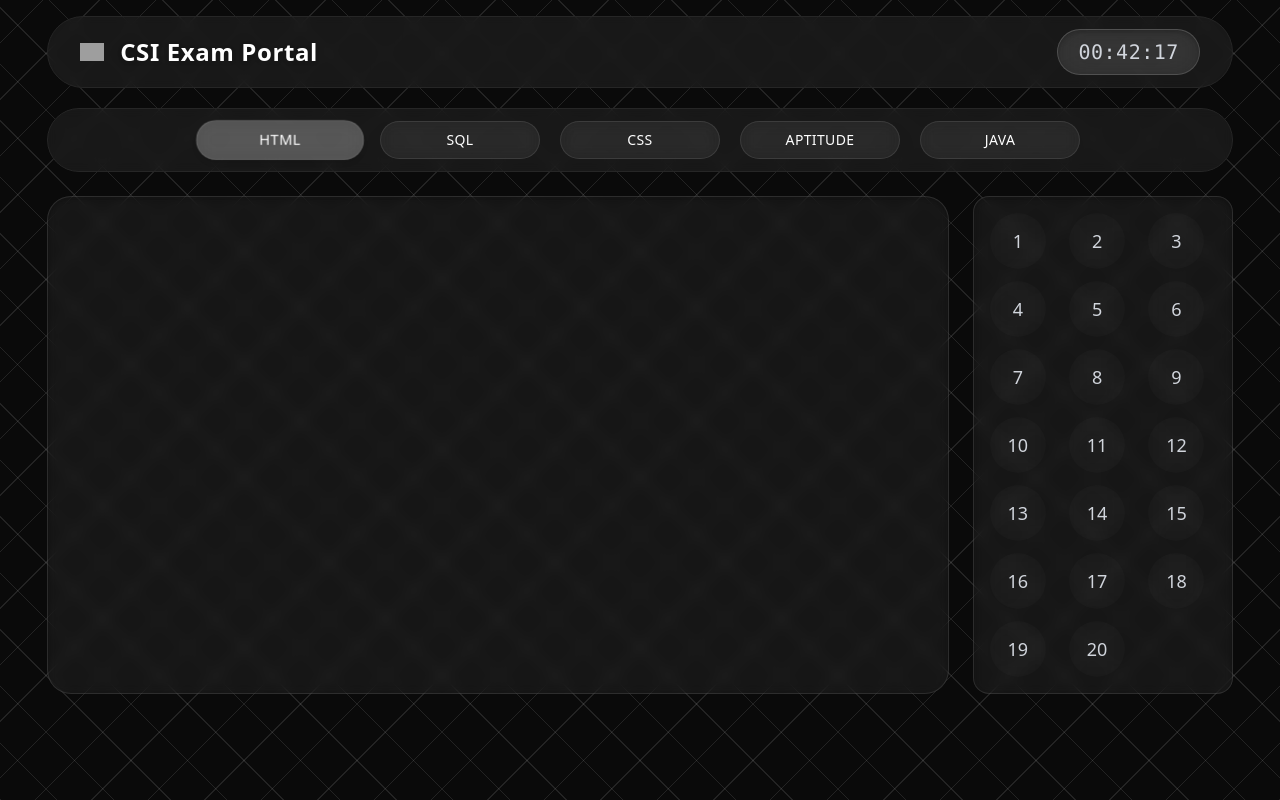
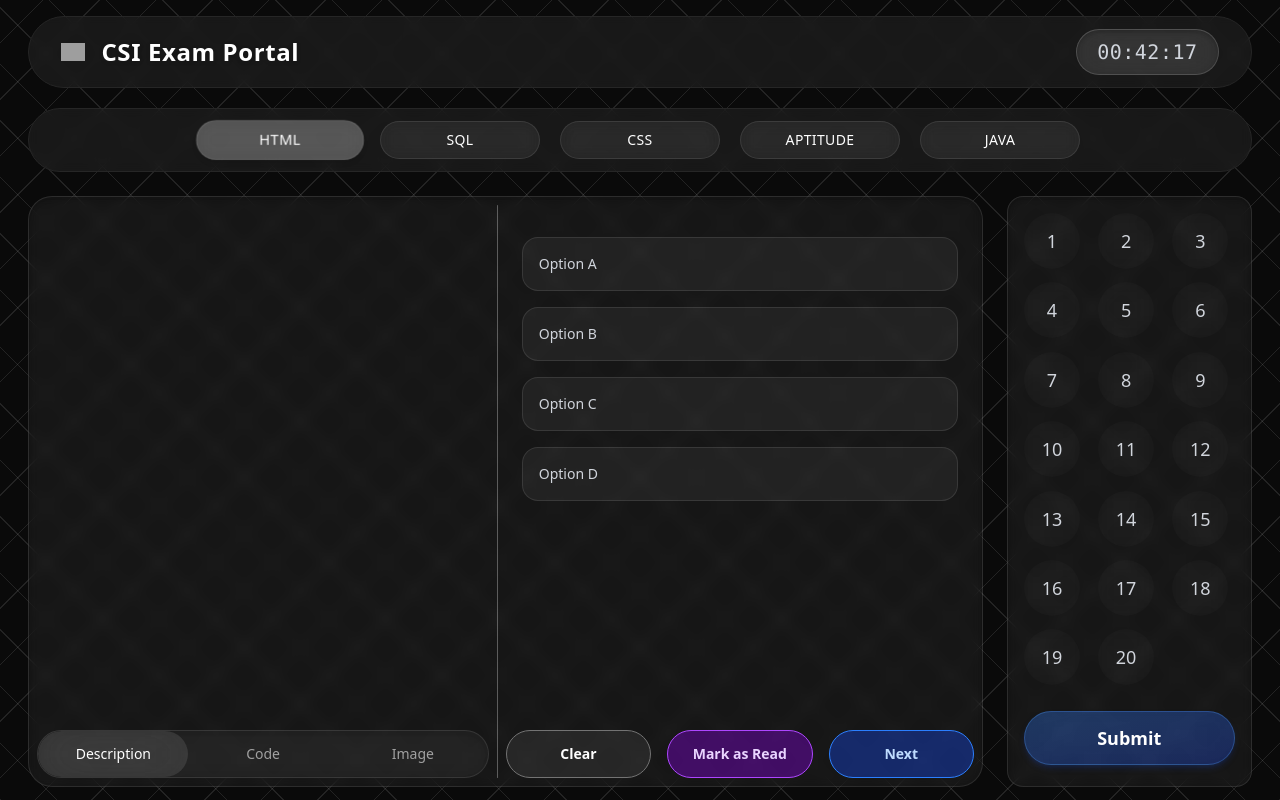
Before and after one commit to abhiineat/cine_exam, a Next.js app: page /e/exam in a window 1280 px wide. Built offline with nearby package versions, Linux system fonts and the light colour scheme; grey boxes are pictures that could not be loaded.

Commit message:
Refactor ExamPage layout; integrate Questions and QuestionNavigator components, enhance Header and Navbar styling, and implement new error handling components

```diff
--- a/src/app/e/exam/page.tsx
+++ b/src/app/e/exam/page.tsx
@@ -1,44 +1,19 @@
-import Image from "next/image";
 import BackgroundGridPattern from "@/components/ui/BackgroundGridPattern";
 import Header from "@/components/exam/Header";
 import Navbar from "@/components/exam/Navbar";
+import QuestionNavigator from "@/components/exam/QuestionNavigator";
+import Questions from "@/components/exam/questions/Questions";
 
 export default function ExamPage() {
   return (
-    <div className="relative min-h-screen bg-[#0a0a0a] text-white p-4 overflow-hidden">
+    <div className="relative h-[100vh] bg-[#0a0a0a] text-white p-4">
       <BackgroundGridPattern />
       <Header />
       <Navbar />
 
-      {/* Main content area: Question + Navigator side by side */}
-      <div className="w-[95%] mx-auto mt-6 flex gap-6">
-        {/* Question Section */}
-        <section
-          className="flex-1 p-6 rounded-3xl
-          bg-white/5 backdrop-blur-[6px] border border-white/10
-          shadow-inner shadow-black/20 min-h-[400px]"
-        >
-          {/* Placeholder for actual question content */}
-        </section>
-
-        {/* Question Navigator */}
-        <section
-          className="w-[260px] shrink-0 p-4 rounded-2xl
-          bg-white/5 backdrop-blur-[6px] border border-white/10
-          shadow-inner shadow-black/20 overflow-auto"
-        >
-          <div className="grid grid-cols-3 gap-3">
-            {Array.from({ length: 20 }, (_, i) => (
-              <button
-                key={i + 1}
-                className="w-14 h-14 rounded-full text-lg font-medium text-gray-300 hover:scale-105
-                backdrop-blur-xl transition-all"
-              >
-                {i + 1}
-              </button>
-            ))}
-          </div>
-        </section>
+      <div className="w-[98%] h-[77%] mx-auto mt-6 flex gap-6">
+        <Questions />
+        <QuestionNavigator />
       </div>
     </div>
   );
--- /dev/null
+++ b/src/components/error/MobileDetected.tsx
@@ -0,0 +1,6 @@
+export default function MobileDetected(){
+    return (
+        <>
+        </>
+    )
+}
--- a/src/components/exam/Header.tsx
+++ b/src/components/exam/Header.tsx
@@ -3,7 +3,7 @@ import Image from "next/image";
 export default function Header() {
   return (
     <header
-      className="relative z-10 w-[95%] mx-auto
+      className="relative z-10 w-[98%] mx-auto
         rounded-full px-8 py-3 flex justify-between items-center
         backdrop-blur-[5px] border border-neutral-800 bg-neutral-800/50"
     >
--- a/src/components/exam/Navbar.tsx
+++ b/src/components/exam/Navbar.tsx
@@ -9,7 +9,7 @@ export default function Navbar() {
 
   return (
     <nav
-      className="w-[95%] mt-5 mx-auto px-6 py-3 rounded-full
+      className="w-[98%] mt-5 mx-auto px-6 py-3 rounded-full
         flex justify-center gap-5
         backdrop-blur-[6px] bg-neutral-800/50 border border-neutral-800"
     >
--- /dev/null
+++ b/src/components/exam/QuestionNavigator.tsx
@@ -0,0 +1,35 @@
+export default function QuestionNavigator() {
+  return (
+    <>
+      <section
+        className="w-[30%] md:w-[20%] shrink-0 p-4 h-[100%] rounded-2xl
+          bg-white/5 backdrop-blur-[6px] border border-white/10
+          shadow-inner shadow-black/20 overflow-auto"
+      >
+        <div className="grid grid-cols-3 gap-3 overflow-auto h-[85%]">
+          {Array.from({ length: 20 }, (_, i) => (
+            <button
+              key={i + 1}
+              className="w-14 h-14 rounded-full text-lg font-medium text-gray-300 hover:scale-105
+                backdrop-blur-xl transition-all cursor-pointer"
+            >
+              {i + 1}
+            </button>
+          ))}
+        </div>
+        <button
+          disabled={false}
+          className="mt-6 w-full py-3 text-lg font-semibold rounded-full transition-all
+    backdrop-blur-xl border
+    disabled:cursor-not-allowed disabled:opacity-50 disabled:bg-white/5 disabled:border-white/10
+    text-white bg-gradient-to-br from-blue-500/30 to-blue-800/40 border-blue-400/30
+    shadow-md shadow-blue-900/30
+    hover:from-blue-500/30 hover:to-blue-900/40 hover:shadow-lg hover:scale-[1.02]
+    disabled:hover:scale-100"
+        >
+          Submit
+        </button>
+      </section>
+    </>
+  );
+}
--- /dev/null
+++ b/src/components/exam/questions/ActionButtons.tsx
@@ -0,0 +1,35 @@
+export default function ActionButtons() {
+  return (
+    <>
+      {/* Bottom: Action Buttons */}
+      <div className="h-12 flex justify-around items-center gap-4 h[20%]">
+        {["Clear", "Mark as Read", "Next"].map((label) => {
+          let baseStyle =
+            "px-5 py-2 w-40 h-full text-sm font-semibold rounded-full border transition-all";
+
+          let colorStyle = "";
+          switch (label) {
+            case "Clear":
+              colorStyle =
+                "bg-neutral-700/40 border-neutral-500 text-white hover:bg-neutral-600/50";
+              break;
+            case "Mark as Read":
+              colorStyle =
+                "bg-purple-700/40 border-purple-500 text-purple-200 hover:bg-purple-600/40";
+              break;
+            case "Next":
+              colorStyle =
+                "bg-blue-700/40 border-blue-500 text-blue-200 hover:bg-blue-600/40";
+              break;
+          }
+
+          return (
+            <button key={label} className={`${baseStyle} ${colorStyle}`}>
+              {label}
+            </button>
+          );
+        })}
+      </div>
+    </>
+  );
+}
--- /dev/null
+++ b/src/components/exam/questions/OptionsList.tsx
@@ -0,0 +1,69 @@
+"use client";
+
+import { useEffect, useState } from "react";
+
+const dummyOptions = [
+  "Option A",
+  "Option B",
+  "Option C",
+  "Option D",
+];
+
+export default function OptionsList() {
+  const [selected, setSelected] = useState<string | null>(null);
+  const [saving, setSaving] = useState(false);
+  const [lockedOption, setLockedOption] = useState<string | null>(null);
+
+  const handleSelect = (option: string) => {
+    if (saving) return; // prevent rapid clicks
+    setSelected(option);
+    setSaving(true);
+    setLockedOption(option);
+
+    // Simulate API call
+    setTimeout(() => {
+      setSaving(false);
+      setLockedOption(null);
+      console.log(`Saved answer: ${option}`);
+    }, 2000);
+  };
+
+  return (
+    <div className="flex-1 mt-4 overflow-y-auto space-y-4 relative p-4 h-[30%]">
+      {dummyOptions.map((option, idx) => (
+        <label
+          key={idx}
+          className={`group relative block p-4 rounded-2xl border text-sm font-medium cursor-pointer select-none transition-all
+            ${
+              selected === option
+                ? "bg-green-500/20 border-green-400 text-white"
+                : "bg-white/5 border-white/10 text-gray-300 hover:bg-white/10"
+            }
+            ${
+              saving && lockedOption !== option
+                ? "opacity-50 pointer-events-none"
+                : ""
+            }
+          `}
+        >
+          <input
+            type="radio"
+            name="option"
+            value={option}
+            className="hidden"
+            checked={selected === option}
+            onChange={() => handleSelect(option)}
+            disabled={saving}
+          />
+          {option}
+          {saving && lockedOption === option && (
+            <span
+              className="absolute right-4 top-1/2 -translate-y-1/2 h-4 w-4 border-2 border-t-transparent border-white rounded-full animate-spin"
+              style={{ animationDuration: "0.4s" }}
+            />
+          )}
+        </label>
+      ))}
+    </div>
+  );
+}
--- /dev/null
+++ b/src/components/exam/questions/QuestionTabs.tsx
@@ -0,0 +1,30 @@
+"use client";
+import { useState } from "react";
+
+export default function QuestionTabs() {
+  const tabs = ["Description", "Code", "Image"];
+  const [active, setActive] = useState("Description");
+
+  return (
+    <div className="relative h-12 text-lg  flex items-center rounded-full bg-neutral-800/50 border border-white/10 backdrop-blur-md shadow-inner overflow-hidden">
+      <div
+        className="absolute my-auto top-0 bottom-0 rounded-full bg-white/10 backdrop-blur-xl transition-transform duration-300 ease-in-out will-change-transform"
+        style={{
+          width: `${100 / tabs.length}%`,
+          transform: `translateX(${tabs.indexOf(active) * 100}%)`,
+        }}
+      />
+      {tabs.map((label) => (
+        <button
+          key={label}
+          onClick={() => setActive(label)}
+          className={`flex-1 py-5 cursor-pointer text-sm font-medium z-10 transition-all duration-300 ${
+            active === label ? "text-white" : "text-neutral-400"
+          }`}
+        >
+          {label}
+        </button>
+      ))}
+    </div>
+  );
+}
--- /dev/null
+++ b/src/components/exam/questions/Questions.tsx
@@ -0,0 +1,30 @@
+import QuestionTabs from "@/components/exam/questions/QuestionTabs";
+import ActionButtons from "@/components/exam/questions/ActionButtons";
+import OptionsList from "@/components/exam/questions/OptionsList";
+
+export default function Questions() {
+  return (
+    <section
+      className="w-[65%] md:w-[75%] flex-1 p-2 rounded-3xl
+        bg-white/5 backdrop-blur-[6px] border border-white/10
+        shadow-inner shadow-black/20 h-[100%] flex gap-2"
+    >
+      <div className="flex flex-col w-1/2 gap-4">
+        {/* Top: Question Content */}
+        <div className="flex-1 overflow-y-auto">
+          {/* Rendered content like description, code block, or image will go here */}
+        </div>
+
+        <QuestionTabs />
+      </div>
+
+      {/* Separator Line */}
+      <div className="w-[1px] bg-white/30 rounded-full" />
+
+      <div className="flex flex-col w-1/2 gap-4 h-[100%]">
+        <OptionsList />
+        <ActionButtons />
+      </div>
+    </section>
+  );
+}
```
Also changed, not shown: src/components/error/FullScreen.tsx (added, +7 -0 lines), src/components/error/not-found.tsx (added, +7 -0 lines).
